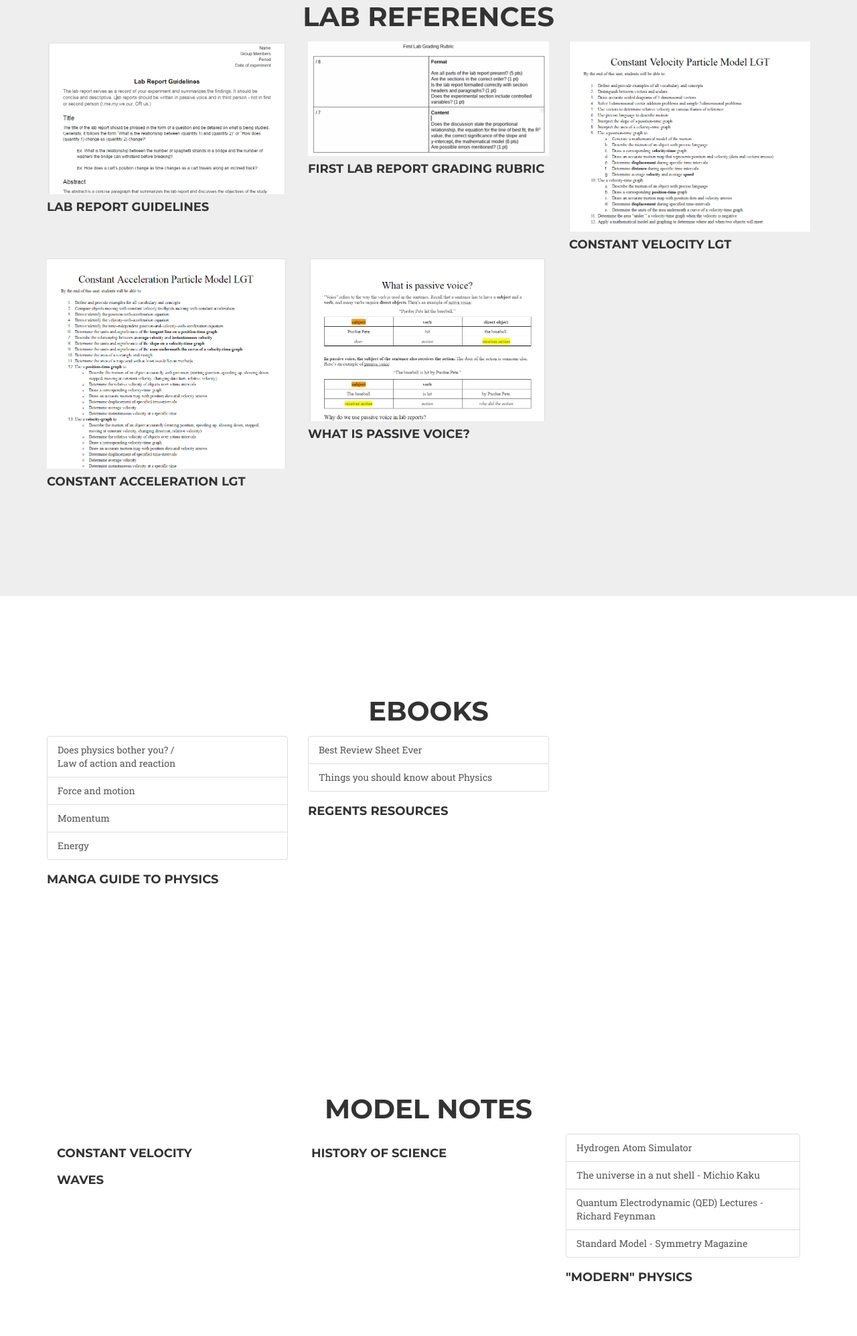
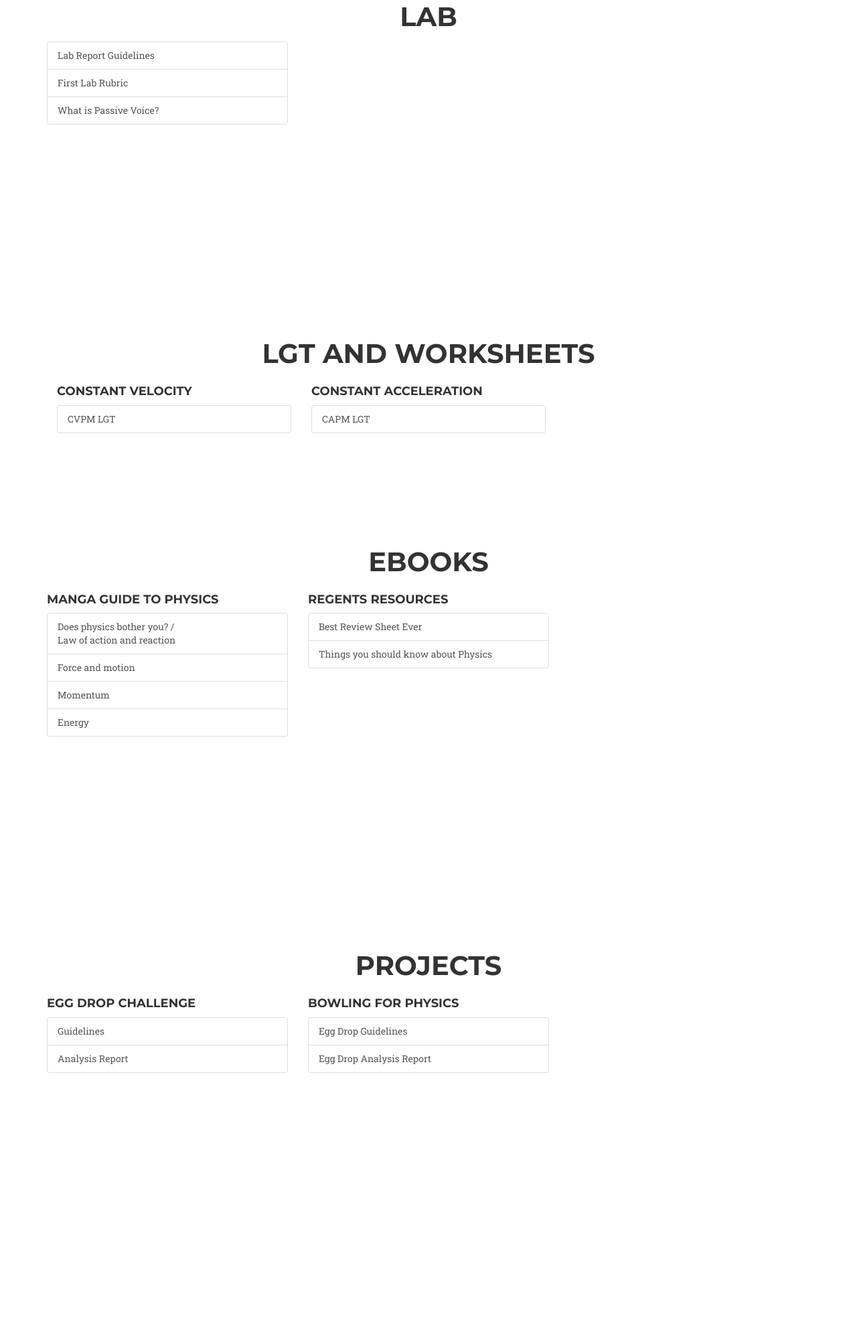
Before and after one commit to rpremvaree12/mhsphysics, a website: page resources.html in a window 1280 px wide. Shown: the part 805-2800 px from the top of the page at 67% size. After the commit the page ends 2778 px from the top, so only its background shows below. Drawn offline with nearby package versions, Linux system fonts and the light colour scheme; a web font is replaced by a local one.

Commit message:
reformatted look

```diff
--- a/resources.html
+++ b/resources.html
@@ -55,9 +55,6 @@
                         <a href="#page-top"></a>
                     </li>
                     <li>
-                        <!--<a class="page-scroll" href="https://mhshsphysics.wordpress.com/" target="_blank">Class Blog</a>-->
-                    </li>
-                    <li>
                         <a class="page-scroll" href="index.html">Home</a>
                     </li>
                     <li>
@@ -79,89 +76,31 @@
             <div class="intro-text">
                 <div class="intro-lead-in"><span class="home">Resources</span></div>
                 <div class="intro-heading"><span class="landing"></span></div>
-                <a href="#labreferences" class="page-scroll btn btn-xl">Lab References</a>
+                <a href="#labreferences" class="page-scroll btn btn-xl">Lab</a>
+                <a href="#lgtworksheet" class="page-scroll btn btn-xl">LGTs and Worksheets</a>
                 <a href="#eBooks" class="page-scroll btn btn-xl">eBooks</a>
-                <a href="#modelnotes" class="page-scroll btn btn-xl">Model Notes</a>
                 <a href="#projects" class="page-scroll btn btn-xl">Projects</a>
             </div>
         </div>
     </header>
 
     <!-- Services Section -->
-    <section id="labreferences" class="bg-light-gray">
+    <section id="labreferences" class="">
         <div class="container">
             <div class="row">
                 <div class="col-lg-12 text-center">
-                    <h2 class="section-heading">Lab References</h2>
-                </div>
-            </div>
-            <!--#1-->
-            <div class="row">
-                <div class="col-md-4 col-sm-6 portfolio-item">
-                    <a href="docs/Labreportguidelines.pdf" target="_blank" class="portfolio-link" data-toggle="modal">
-                        <div class="portfolio-hover">
-                            <div class="portfolio-hover-content">
-                            </div>
-                        </div>
-                        <img src="img/resources/lab-guide.png" class="img-responsive" alt="">
-                    </a>
-                    <div class="portfolio-caption">
-                        <h4>Lab Report Guidelines</h4>
+                    <h2 class="section-heading">Lab</h2>
                 </div>
             </div>
 
-                <div class="col-md-4 col-sm-6 portfolio-item">
-                    <a href="docs/firstlabrubric.pdf" target="_blank" class="portfolio-link" data-toggle="modal">
-                        <div class="portfolio-hover">
-                            <div class="portfolio-hover-content">
-                            </div>
-                        </div>
-                        <img src="img/resources/firstlabrubric.jpeg" class="img-responsive" alt="">
-                    </a>
-                    <div class="portfolio-caption">
-                        <h4>First lab report grading rubric</h4>
-                    </div>
-                </div>
+            <!--lab refernces-->
+            <div class="row">
 
                 <div class="col-md-4 col-sm-6 portfolio-item">
-                    <a href="docs/lgt/02_CVPMLGT.pdf" target="_blank" class="portfolio-link" data-toggle="modal">
-                        <div class="portfolio-hover">
-                            <div class="portfolio-hover-content">
-                            </div>
-                        </div>
-                        <img src="img/lgt/cvpmlgt.png" class="img-responsive" alt="">
-                    </a>
-                    <div class="portfolio-caption">
-                        <h4>Constant Velocity LGT</h4>
-                    </div>
-                </div>
-
-                <div class="col-md-4 col-sm-6 portfolio-item">
-                    <a href="docs/lgt/03_CAPMLGT.pdf" target="_blank" class="portfolio-link" data-toggle="modal">
-                        <div class="portfolio-hover">
-                            <div class="portfolio-hover-content">
-                            </div>
-                        </div>
-                        <img src="img/lgt/capmlgt.png" class="img-responsive" alt="">
-                    </a>
-                    <div class="portfolio-caption">
-                        <h4>Constant Acceleration LGT</h4>
-                    </div>
-                </div>
-
-
-
-                <div class="col-md-4 col-sm-6 portfolio-item">
-                    <a href="docs/whatispassivevoice.pdf" target="_blank" class="portfolio-link" data-toggle="modal">
-                        <div class="portfolio-hover">
-                            <div class="portfolio-hover-content">
-
-                            </div>
-                        </div>
-                        <img src="img/resources/passive-voice.png" class="img-responsive" alt="">
-                    </a>
-                    <div class="portfolio-caption">
-                        <h4>What is passive voice?</h4>
+                    <div class="list-group" id="">
+                        <a href="docs/Labreportguidelines.pdf" target="_blank" class="list-group-item list-group-item-action">Lab Report Guidelines</a>
+                        <a href="docs/firstlabrubric.pdf" target="_blank" class="list-group-item list-group-item-action">First Lab Rubric</a>
+                        <a href="docs/whatispassivevoice.pdf" target="_blank" class="list-group-item list-group-item-action">What is Passive Voice?</a>
                     </div>
                 </div>
 
@@ -169,6 +108,40 @@
 
         </div>
     </section>
+
+    <section id="lgtworksheet">
+        <div class="container">
+            <div class="row">
+                <div class="col-lg-12 text-center">
+                    <h2 class="section-heading">LGT and Worksheets</h2>
+                </div>
+            </div>
+
+            <div class="col-md-4 col-sm-6 portfolio-item">
+                <div class="portfolio-caption">
+                    <h4>Constant Velocity</h4>
+                </div>
+
+                <div class="list-group" id="">
+                    <a href="docs/lgt/02_CVPMLGT.pdf" target="_blank" class="list-group-item list-group-item-action">CVPM LGT</a>
+                </div>
+
+
+            </div>
+
+            <div class="col-md-4 col-sm-6 portfolio-item">
+                <div class="portfolio-caption">
+                    <h4>Constant Acceleration</h4>
+                </div>
+
+                <div class="list-group" id="">
+                    <a href="docs/lgt/03_CAPMLGT.pdf" target="_blank" class="list-group-item list-group-item-action">CAPM LGT</a>
+                </div>
+
+
+            </div>
+        </div>
+
         <section id="eBooks">
 
             <div class="container" id="eBooks">
@@ -177,127 +150,36 @@
                         <h2 class="section-heading">eBooks</h2>
                     </div>
                 </div>
-            <!--#1-->
+
                 <div class="row">
+
                     <div class="col-md-4 col-sm-6 portfolio-item">
-                    <div class="list-group" id="introduction">
+                        <div class="portfolio-caption">
+                            <h4>Manga Guide to Physics</h4>
+                        </div>
+
+                        <div class="list-group" id="">
                             <a href="docs/manga1.pdf" target="_blank" class="list-group-item list-group-item-action">Does physics bother you? /<br> Law of action and reaction</a>
                             <a href="docs/manga2.pdf" target="_blank" class="list-group-item list-group-item-action">Force and motion</a>
                             <a href="docs/manga3.pdf" target="_blank" class="list-group-item list-group-item-action">Momentum</a>
                             <a href="docs/manga4.pdf" target="_blank" class="list-group-item list-group-item-action">Energy</a>
                         </div>
-
-                    <div class="portfolio-caption">
-                        <h4>Manga Guide to Physics</h4>
-                    </div>
                     </div>
 
                     <div class="col-md-4 col-sm-6 portfolio-item">
+                        <div class="portfolio-caption">
+                            <h4>Regents Resources</h4>
+                        </div>
+
                         <div class="list-group" id="introduction">
                             <a href="docs/bestreviewsheetever.pdf" target="_blank" class="list-group-item list-group-item-action">Best Review Sheet Ever</a>
                             <a href="docs/thingsyoushouldknow.pdf" target="_blank" class="list-group-item list-group-item-action">Things you should know about Physics</a>
-
-
-                    </div>
-
-                    <div class="portfolio-caption">
-                        <h4>Regents Resources</h4>
                         </div>
                     </div>
-
-
-
                 </div>
 
             </div>
         </section>
-    <section id="modelnotes">
-        <div class="container">
-            <div class="row">
-                <div class="col-lg-12 text-center">
-                    <h2 class="section-heading">Model Notes</h2>
-                </div>
-            </div>
-            <!--#1-->
-            <!--<div class="row">-->
-            <!--    <div class="col-md-4 col-sm-6 portfolio-item">-->
-            <!--        <div class="list-group" id="introduction">-->
-            <!--            <a href="#introduction" class="list-group-item list-group-item-action">Conversions</a>-->
-            <!--            <a href="#introduction" class="list-group-item list-group-item-action">Significant digits</a>-->
-            <!--            <a href="#introduction" class="list-group-item list-group-item-action">Problem setup</a>-->
-            <!--            <a href="#introduction" class="list-group-item list-group-item-action">Metric conversions</a>-->
-            <!--        </div>-->
-
-            <!--        <div class="portfolio-caption">-->
-            <!--            <h4>01 Introduction</h4>-->
-            <!--        </div>-->
-            <!--    </div>-->
-
-            <!--    <div class="col-md-4 col-sm-6 portfolio-item">-->
-            <!--        <div class="list-group" id="cv">-->
-            <!--            <a href="#cv" class="list-group-item list-group-item-action"></a>-->
-            <!--            <a href="#cv" class="list-group-item list-group-item-action"></a>-->
-            <!--            <a href="#cv" class="list-group-item list-group-item-action"></a>-->
-            <!--            <a href="#cv" class="list-group-item list-group-item-action"></a>-->
-            <!--        </div>-->
-
-
-
-            <div class="col-md-4 col-sm-6 portfolio-item">
-                <div class="list-group" id="waves">
-                    <!--<a href="" target="_blank" class="list-group-item list-group-item-action"></a>-->
-                </div>
-
-                <div class="portfolio-caption">
-                    <h4>Constant Velocity</h4>
-                </div>
-
-                <div class="list-group" id="waves">
-                    <!--<a href="docs/waves.pdf" target="_blank" class="list-group-item list-group-item-action">Waves</a>-->
-                    <!--<a href="#" class="list-group-item list-group-item-action">Waves Problems</a>-->
-                    <!--<a href="docs/light-em.pdf" target="_blank" class="list-group-item list-group-item-action">Electromagnetic Waves & Light</a>-->
-                    <!--<a href="https://goo.gl/photos/FAJx2JkgkLfxspwr6" target="_blank" class="list-group-item list-group-item-action">Light Review Whiteboards</a>-->
-                    <!--<a href="#" class="list-group-item list-group-item-action">Light Problems</a>-->
-                    <!--<a href="https://www.cancer.org/treatment/treatments-and-side-effects/treatment-types/radiation/science-behind-radiation-therapy/types-of-radiation.htmla" class="list-group-item list-group-item-action">Types of radiation to treat cancer</a>-->
-                    <!--<a href="https://www.cancer.gov/about-cancer/treatment/types/radiation-therapy" class="list-group-item list-group-item-action">Radiation Therapy</a>-->
-                </div>
-
-                <div class="portfolio-caption">
-                    <h4>Waves</h4>
-                </div>
-            </div>
-
-            <div class="col-md-4 col-sm-6 portfolio-item">
-                <div class="list-group" id="historyofscience">
-                    <!--<a href="docs/abriefhistoryofscience.pdf" target="_blank" class="list-group-item list-group-item-action">A brief history of science</a>-->
-                </div>
-
-                <div class="portfolio-caption">
-                    <h4>History of Science</h4>
-                </div>
-            </div>
-
-            <div class="col-md-4 col-sm-6 portfolio-item">
-                <div class="list-group" id="modernphysics">
-                    <a href="http://astro.unl.edu/naap/hydrogen/animations/hydrogen_atom.html" target="_blank" class="list-group-item list-group-item-action">Hydrogen Atom Simulator</a>
-                    <a href="https://youtu.be/0NbBjNiw4tk" target="_blank" class="list-group-item list-group-item-action">The universe in a nut shell - Michio Kaku</a>
-                    <a href="http://vega.org.uk/video/subseries/8" target="_blank" class="list-group-item list-group-item-action">Quantum Electrodynamic (QED) Lectures - Richard Feynman</a>
-                    <a href="http://www.symmetrymagazine.org/standard-model/" target="_blank" class="list-group-item list-group-item-action">Standard Model - Symmetry Magazine</a>
-
-                </div>
-
-                <div class="portfolio-caption">
-                    <h4>"Modern" Physics</h4>
-                </div>
-            </div>
-
-
-
-        </div>
-
-        </div>
-    </section>
-
 
         <section id="projects">
             <div class="container">
```
Lines whose indentation alone changed are shown as unchanged.
